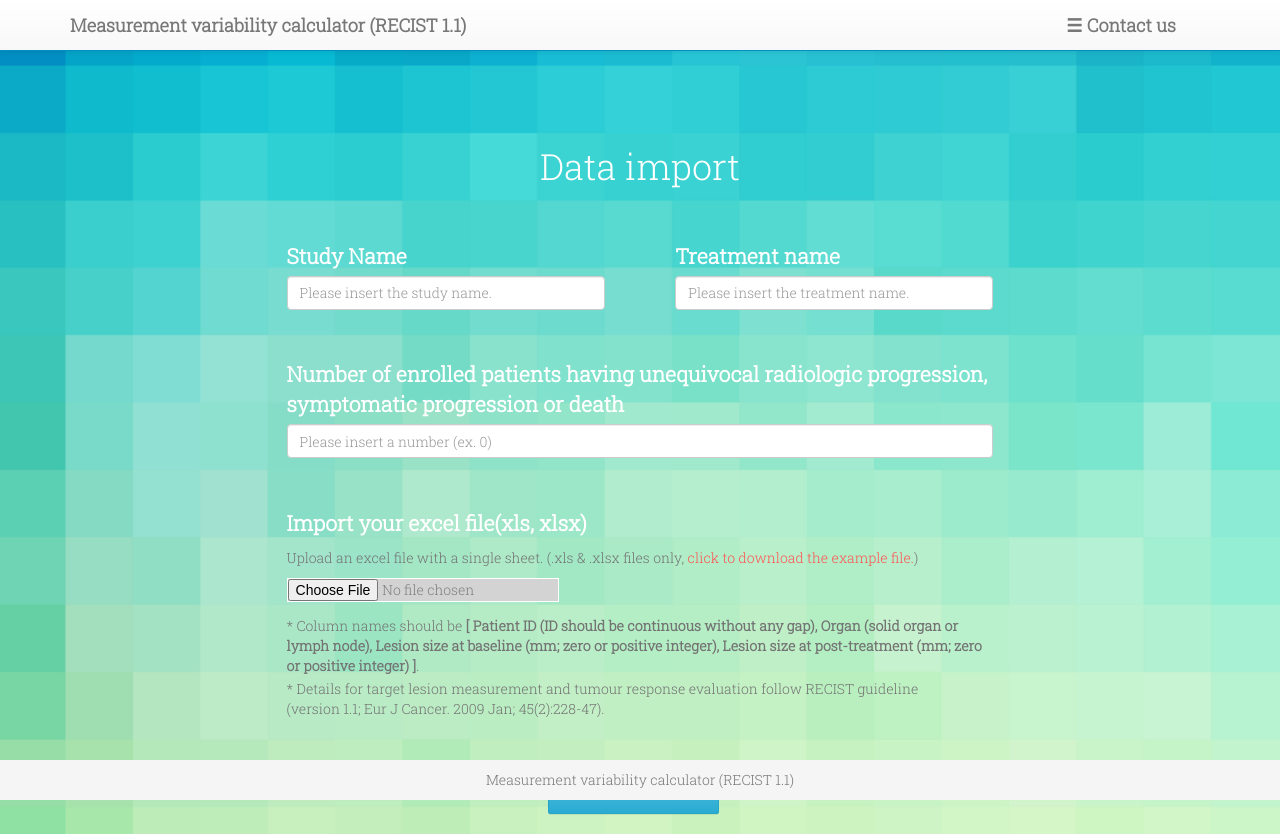
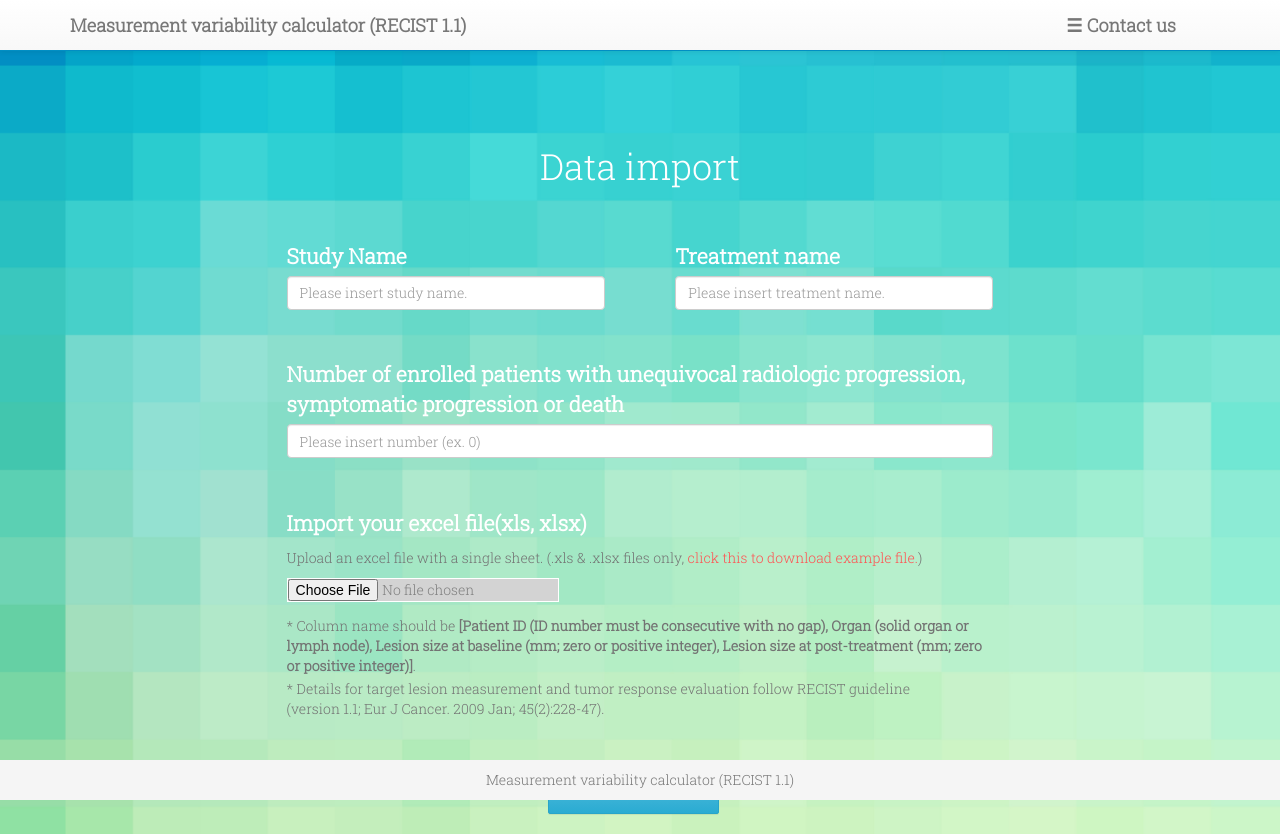
Before and after one commit to repositivator/snucalc, a Django app: page /dataimport/ in a window 1280 px wide. Run offline with Django 3.2, Linux system fonts and the light colour scheme; parts of the project's set-up code (start-up, migrations or seed data) failed here and were passed over; some libraries are stand-ins or nearby versions.

Commit message:
Change multiple mis-spells

```diff
--- a/calcmain/templates/calcmain/data_confirm.html
+++ b/calcmain/templates/calcmain/data_confirm.html
@@ -22,7 +22,7 @@
                 <td><b>{{ num_patients_imported }}</b></td>
             </tr>
             <tr>
-                <td style="width: 55%;">Number of enrolled patients <br><b>having unequivocal radiologic progression, symptomatic progression or death </b>(B)</td>
+                <td style="width: 55%;">Number of enrolled patients <br><b>with unequivocal radiologic progression, symptomatic progression or death </b>(B)</td>
                 <td><b>{{ study.up_patients }}</b></td>
             </tr>
             <tr>
--- a/calcmain/templates/calcmain/data_processed.html
+++ b/calcmain/templates/calcmain/data_processed.html
@@ -6,7 +6,7 @@
 <div class="container">
 
     <div class="title text-center">
-        <h1 class="title title-introduction">Processing the data</h1>
+        <h1 class="title title-introduction">Processing data</h1>
 
         {{data | safe}}
 
--- a/calcmain/templates/calcmain/dataimport.html
+++ b/calcmain/templates/calcmain/dataimport.html
@@ -17,21 +17,21 @@
 
             <div class="form-group" style="width: 45%; float: left;">
                 <label for="{{ form.study_name.id_for_label }}">Study Name</label>
-                <input type="text" class="form-control" id="{{ form.study_name.id_for_label }}" name="{{ form.study_name.html_name}}" placeholder="Please insert the study name.">
+                <input type="text" class="form-control" id="{{ form.study_name.id_for_label }}" name="{{ form.study_name.html_name}}" placeholder="Please insert study name.">
                 {{ form.study_name.errors }}
             </div>
 
             <div class="form-group" style="width: 45%; float: right;">
                 <label for="{{ form.treatment_name.id_for_label }}">Treatment name</label>
-                <input type="text" class="form-control" id="{{ form.treatment_name.id_for_label }}" name="{{ form.treatment_name.html_name}}" placeholder="Please insert the treatment name.">
+                <input type="text" class="form-control" id="{{ form.treatment_name.id_for_label }}" name="{{ form.treatment_name.html_name}}" placeholder="Please insert treatment name.">
                 {{ form.treatment_name.errors }}
             </div>
 
             <div class="form-group">
                 <label for="{{ form.up_patients.id_for_label }}">
-                    Number of enrolled patients having unequivocal radiologic progression, symptomatic progression or death
+                    Number of enrolled patients with unequivocal radiologic progression, symptomatic progression or death
                 </label>
-                <input type="text" class="form-control" id="{{ form.up_patients.id_for_label }}" name="{{ form.up_patients.html_name}}" placeholder="Please insert a number (ex. 0)">
+                <input type="text" class="form-control" id="{{ form.up_patients.id_for_label }}" name="{{ form.up_patients.html_name}}" placeholder="Please insert number (ex. 0)">
                 {{ form.up_patients.errors }}
             </div>
 
@@ -39,10 +39,10 @@
             <div class="form-group">
                 <label for="{{ form.imported_sheet.id_for_label }}">Import your excel file(xls, xlsx)</label>
                 <p class="help-block">Upload an excel file with a single sheet. (.xls &amp; .xlsx files only,
-                <a href="https://goo.gl/R6EmTF">click to download the example file.</a>)</p>
+                <a href="https://goo.gl/R6EmTF">click this to download example file.</a>)</p>
                 <input type="file" id="{{ form.imported_sheet.id_for_label }}" name="{{ form.imported_sheet.html_name}}">
-                <p class="help-block help-block-sub" style="margin-top: 1em;">* Column names should be <b>[ Patient ID (ID should be continuous without any gap), Organ (solid organ or lymph node), Lesion size at baseline (mm; zero or positive integer), Lesion size at post-treatment (mm; zero or positive integer) ]</b>.</p>
-                <p class="help-block help-block-sub" style="margin-top: -0.5em;">* Details for target lesion measurement and tumour response evaluation follow RECIST guideline <br>(version 1.1; Eur J Cancer. 2009 Jan; 45(2):228-47).</p>
+                <p class="help-block help-block-sub" style="margin-top: 1em;">* Column name should be <b>[Patient ID (ID number must be consecutive with no gap), Organ (solid organ or lymph node), Lesion size at baseline (mm; zero or positive integer), Lesion size at post-treatment (mm; zero or positive integer)]</b>.</p>
+                <p class="help-block help-block-sub" style="margin-top: -0.5em;">* Details for target lesion measurement and tumor response evaluation follow RECIST guideline <br>(version 1.1; Eur J Cancer. 2009 Jan; 45(2):228-47).</p>
                 {{ form.imported_sheet.errors }}
             </div>
 
--- a/calcmain/views.py
+++ b/calcmain/views.py
@@ -58,12 +58,12 @@ def data_process(request, pk):
 
     # Generate a dataframe for processing the data
     process_df = pd.DataFrame({'Patient ID': list(set([int(i) for i in main_df.ID]))})
-    process_df.loc[:, "Number of solid organ tumor"] = 0
-    process_df.loc[:, "Number of lymph node"] = 0
-    process_df.loc[:, "Tumor burden at the baseline (mm)"] = 0  # Sum of all lesion size at baseline per patient(ID)
-    process_df.loc[:, "Tumor burden at the post-treatment (mm)"] = 0 # Sum of all lesion size at post-treatment per patient(ID)
+    process_df.loc[:, "Number of solid organ tumors"] = 0
+    process_df.loc[:, "Number of lymph nodes"] = 0
+    process_df.loc[:, "Tumor burden at baseline (mm)"] = 0  # Sum of all lesion size at baseline per patient(ID)
+    process_df.loc[:, "Tumor burden at post-treatment (mm)"] = 0 # Sum of all lesion size at post-treatment per patient(ID)
     process_df.loc[:, "Lesion size at the baseline (mm)"] = np.nan # For checking patients who have only one lesion (Solid or Lymph)
-    process_df.loc[:, "Percent change (%)"] = 0
+    process_df.loc[:, "Percentage change (%)"] = 0
 
     # Check records and update cells
     for record in range(len(main_df.index)):
@@ -72,23 +72,23 @@ def data_process(request, pk):
         input_id = record_id - 1
 
         if re.match("lymph*", lesion_name):
-            process_df.loc[input_id, "Number of lymph node"] += 1
+            process_df.loc[input_id, "Number of lymph nodes"] += 1
         else:
-            process_df.loc[input_id, "Number of solid organ tumor"] += 1
-        process_df.loc[input_id, "Tumor burden at the baseline (mm)"] += main_df.iloc[:, 2][record]
-        process_df.loc[input_id, "Tumor burden at the post-treatment (mm)"] += main_df.iloc[:, 3][record]
+            process_df.loc[input_id, "Number of solid organ tumors"] += 1
+        process_df.loc[input_id, "Tumor burden at baseline (mm)"] += main_df.iloc[:, 2][record]
+        process_df.loc[input_id, "Tumor burden at post-treatment (mm)"] += main_df.iloc[:, 3][record]
 
 
-    process_df.loc[:, "Number of solid organ tumor"] = process_df.loc[:, "Number of solid organ tumor"].astype(int)
-    process_df.loc[:, "Number of lymph node"] = process_df.loc[:, "Number of lymph node"].astype(int)
-    process_df.loc[:, "Tumor burden at the baseline (mm)"] = process_df.loc[:, "Tumor burden at the baseline (mm)"].astype(int)
-    process_df.loc[:, "Tumor burden at the post-treatment (mm)"] = process_df.loc[:, "Tumor burden at the post-treatment (mm)"].astype(int)
+    process_df.loc[:, "Number of solid organ tumors"] = process_df.loc[:, "Number of solid organ tumors"].astype(int)
+    process_df.loc[:, "Number of lymph nodes"] = process_df.loc[:, "Number of lymph nodes"].astype(int)
+    process_df.loc[:, "Tumor burden at baseline (mm)"] = process_df.loc[:, "Tumor burden at baseline (mm)"].astype(int)
+    process_df.loc[:, "Tumor burden at post-treatment (mm)"] = process_df.loc[:, "Tumor burden at post-treatment (mm)"].astype(int)
 
     # Check processed dataframe and update cells
     for record in range(len(process_df.index)):
-        process_df.loc[record, 'Percent change (%)'] = math.floor((process_df.loc[record, "Tumor burden at the post-treatment (mm)"] - process_df.loc[record, "Tumor burden at the baseline (mm)"]) / process_df.loc[record, "Tumor burden at the baseline (mm)"] * 100)
-        if process_df.loc[record, "Number of lymph node"] + process_df.loc[record, "Number of solid organ tumor"] == 1:
-            process_df.loc[record, "Lesion size at the baseline (mm)"] = int(main_df.loc[main_df['ID'] == record + 1]['Lesion size at baseline (mm)'])
+        process_df.loc[record, 'Percentage change (%)'] = math.floor((process_df.loc[record, "Tumor burden at post-treatment (mm)"] - process_df.loc[record, "Tumor burden at baseline (mm)"]) / process_df.loc[record, "Tumor burden at baseline (mm)"] * 100)
+        if process_df.loc[record, "Number of lymph nodes"] + process_df.loc[record, "Number of solid organ tumors"] == 1:
+            process_df.loc[record, "Lesion size at baseline (mm)"] = int(main_df.loc[main_df['ID'] == record + 1]['Lesion size at baseline (mm)'])
 
     study.processed_df = process_df
     study.save()
@@ -96,7 +96,7 @@ def data_process(request, pk):
     context = {
         "study": study,
         "data": process_df.to_html(
-            columns=['Patient ID', 'Number of solid organ tumor', 'Number of lymph node', 'Percent change (%)', 'Tumor burden at the baseline (mm)', 'Tumor burden at the post-treatment (mm)'],
+            columns=['Patient ID', 'Number of solid organ tumors', 'Number of lymph nodes', 'Percentage change (%)', 'Tumor burden at baseline (mm)', 'Tumor burden at post-treatment (mm)'],
             index=False, na_rep="", bold_rows=True, classes=["table", "table-hover", "table-processed"])
     }
     return render(request, "calcmain/data_processed.html", context)
@@ -112,9 +112,9 @@ def data_summary(request, pk):
     # Calculate the proportions of patients based on diagnosis results.
     num_partial_response = num_progression = 0
     for id in range(len(processed_df.index)):
-        if processed_df.loc[:, "Percent change (%)"][id] <= -30:
+        if processed_df.loc[:, "Percentage change (%)"][id] <= -30:
             num_partial_response += 1
-        elif processed_df.loc[:, "Percent change (%)"][id] >= 20:
+        elif processed_df.loc[:, "Percentage change (%)"][id] >= 20:
             num_progression += 1
 
     partial_response_prop = round(num_partial_response / num_all_patients * 100, 2)
@@ -122,13 +122,13 @@ def data_summary(request, pk):
 
     # Draw a plot for visualizing patients' diagnosis results.
     new_data = {'Index': [i + 1 for i in range(len(processed_df.index))],
-               'Percent change (%)': sorted(processed_df.loc[:, "Percent change (%)"], reverse=True)}
+               'Percentage change (%)': sorted(processed_df.loc[:, "Percentage change (%)"], reverse=True)}
     sorted_df = pd.DataFrame(new_data)
 
     study.sorted_df = sorted_df
     study.save()
 
-    sorted_plot = Bar(sorted_df, values='Percent change (%)', color="White", title='Percent change (%)', legend=None, ylabel="", ygrid=False)
+    sorted_plot = Bar(sorted_df, values='Percentage change (%)', color="White", title='Percentage change (%)', legend=None, ylabel="", ygrid=False)
     sorted_plot.y_range = Range1d(-100, 100)
     sorted_plot.xaxis.visible = False
     sorted_plot.title.text_font = "Roboto Slab"
@@ -196,7 +196,7 @@ def data_reassessment1(request, pk):
     Pro_Singular = change_index(Pro_Singular)
 
     # 2-1) Prepare the new dataframe about reassessment result (PartialResponse, Progression)
-    processed_df = study.processed_df[['Patient ID', 'Number of solid organ tumor', 'Number of lymph node', 'Lesion size at the baseline (mm)', 'Percent change (%)']]
+    processed_df = study.processed_df[['Patient ID', 'Number of solid organ tumors', 'Number of lymph nodes', 'Lesion size at baseline (mm)', 'Percentage change (%)']]
     processed_df.columns = ['ID', 'NS', 'NL', 'LS', 'PC']
 
     processed_df.loc[:, 'NS'] = processed_df.loc[:, 'NS'].astype(str)
@@ -261,7 +261,7 @@ def data_reassessment1(request, pk):
 
     # Summarized data (initial waterfall plot)
     sorted_df = study.sorted_df
-    sorted_plot = Bar(sorted_df, values='Percent change (%)', color="White", title='Percent change (%)', legend=None, ylabel="", ygrid=False)
+    sorted_plot = Bar(sorted_df, values='Percentage change (%)', color="White", title='Percentage change (%)', legend=None, ylabel="", ygrid=False)
     sorted_plot.y_range = Range1d(-100, 100)
     sorted_plot.xaxis.visible = False
     sorted_plot.title.text_font = "Roboto Slab"
@@ -337,7 +337,7 @@ def data_reassessment2(request, pk):
     Pro_Singular = change_index(Pro_Singular)
 
     # 2-1) Prepare the new dataframe about reassessment result (PartialResponse, Progression)
-    processed_df = study.processed_df[['Patient ID', 'Number of solid organ tumor', 'Number of lymph node', 'Lesion size at the baseline (mm)', 'Percent change (%)']]
+    processed_df = study.processed_df[['Patient ID', 'Number of solid organ tumors', 'Number of lymph nodes', 'Lesion size at baseline (mm)', 'Percentage change (%)']]
     processed_df.columns = ['ID', 'NS', 'NL', 'LS', 'PC']
 
     processed_df.loc[:, 'NS'] = processed_df.loc[:, 'NS'].astype(str)
@@ -402,7 +402,7 @@ def data_reassessment2(request, pk):
 
     # Summarized data (initial waterfall plot)
     sorted_df = study.sorted_df
-    sorted_plot = Bar(sorted_df, values='Percent change (%)', color="White", title='Percent change (%)', legend=None, ylabel="", ygrid=False)
+    sorted_plot = Bar(sorted_df, values='Percentage change (%)', color="White", title='Percentage change (%)', legend=None, ylabel="", ygrid=False)
     sorted_plot.y_range = Range1d(-100, 100)
     sorted_plot.xaxis.visible = False
     sorted_plot.title.text_font = "Roboto Slab"
@@ -498,20 +498,22 @@ def final_result(request, pk):
 
     # 5) Draw histogram plots for visualizing calculation results.
     # pr_plot = Histogram(sorted_PR_df, values='Probability of PR (%)', bins=7, color='blue', title='', ylabel='', xlabel='') # 15
-    pr_plot = Bar(sorted_PR_df, label='Probability of PR (%)', bar_width=1, values="Index", agg="count", color='blue', title='', ylabel='', xlabel='', legend=False)
+    pr_plot = Bar(sorted_PR_df, label='Probability of PR (%)', bar_width=1, values="Index", agg="count", color='blue', title='', xlabel='Observed objective response rate', ylabel='Number of obervation', legend=False)
     pr_plot.title.text_font = "Roboto Slab"
     pr_plot.background_fill_alpha = 0
     pr_plot.border_fill_color = None
+    pr_plot.xaxis.axis_label = 'Observed objective response rate'
     # pr_plot.x_range = Range1d(quantile_bottom_pr-20, quantile_top_pr+20)
     pr_plot.width = 600    # default : 600
     pr_plot.height = 600    # default : 600
     script_PR, div_PR = components(pr_plot)
 
     # pro_plot = Histogram(sorted_PRO_df, values='Probability of PRO (%)', bins=7, color='red', title='', ylabel='', xlabel='') # 15
-    pro_plot = Bar(sorted_PRO_df, label='Probability of PRO (%)', bar_width=1, values="Index", agg="count", color='red', title='', ylabel='', xlabel='', legend=False)
+    pro_plot = Bar(sorted_PRO_df, label='Probability of PRO (%)', bar_width=1, values="Index", agg="count", color='red', title='', xlabel='Observed objective response rate', ylabel='Number of obervation', legend=False)
     pro_plot.title.text_font = "Roboto Slab"
     pro_plot.background_fill_alpha = 0
     pro_plot.border_fill_color = None
+    pr_plot.xaxis.axis_label = 'Observed objective response rate'
     # pro_plot.x_range = Range1d(quantile_bottom_pro-20, quantile_top_pro+20)
     pro_plot.width = 600    # default : 600
     pro_plot.height = 600    # default : 600
```
Also changed, not shown: calcmain/templates/calcmain/data_summary.html (+10 -9 lines), calcmain/templates/calcmain/introduction.html (+5 -5 lines), calcmain/templates/calcmain/reassessment_result.html (+4 -4 lines).
